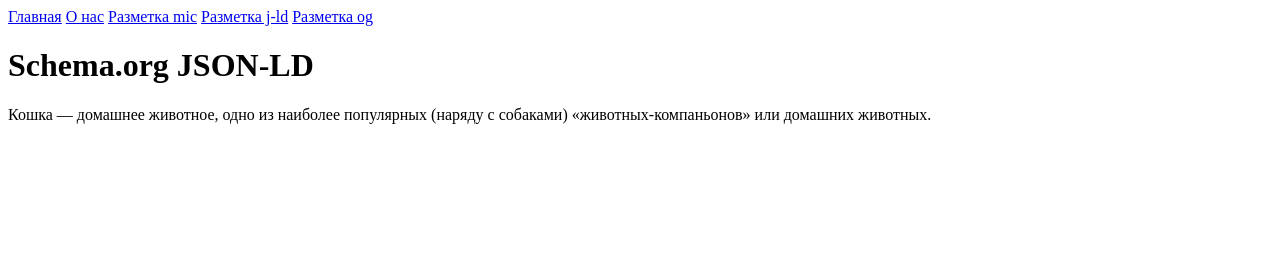
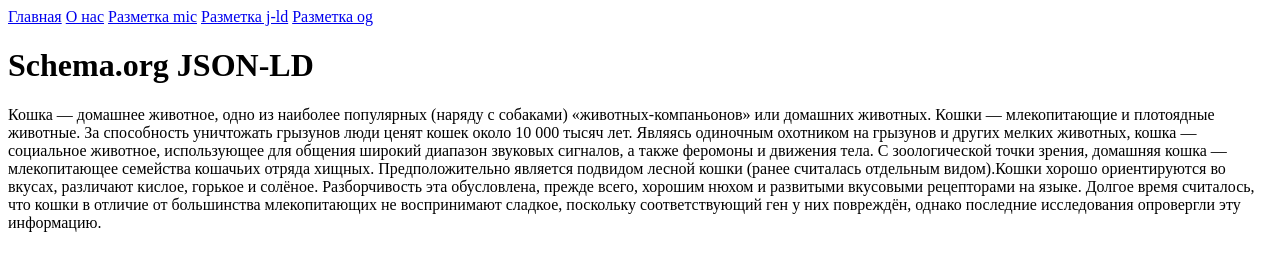
Before and after one commit to AvalanchesM/examplecat, a plain HTML site: page json-ld.html in a window 1280 px wide. Drawn offline with Linux system fonts and the light colour scheme.

Commit message:
Update json-ld.html

```diff
--- a/json-ld.html
+++ b/json-ld.html
@@ -42,7 +42,7 @@
         <a href="opengraph.html">Разметка og</a>
     </nav>
  <h1>Schema.org JSON-LD</h1>
-    <p>Кошка — домашнее животное, одно из наиболее популярных (наряду с собаками) «животных-компаньонов» или домашних животных.</p>
+    <p>Кошка — домашнее животное, одно из наиболее популярных (наряду с собаками) «животных-компаньонов» или домашних животных. Кошки — млекопитающие и плотоядные животные. За способность уничтожать грызунов люди ценят кошек около 10 000 тысяч лет. Являясь одиночным охотником на грызунов и других мелких животных, кошка — социальное животное, использующее для общения широкий диапазон звуковых сигналов, а также феромоны и движения тела. С зоологической точки зрения, домашняя кошка — млекопитающее семейства кошачьих отряда хищных. Предположительно является подвидом лесной кошки (ранее считалась отдельным видом).Кошки хорошо ориентируются во вкусах, различают кислое, горькое и солёное. Разборчивость эта обусловлена, прежде всего, хорошим нюхом и развитыми вкусовыми рецепторами на языке. Долгое время считалось, что кошки в отличие от большинства млекопитающих не воспринимают сладкое, поскольку соответствующий ген у них повреждён, однако последние исследования опровергли эту информацию.</p>
 </body>
 
 </html>
```
